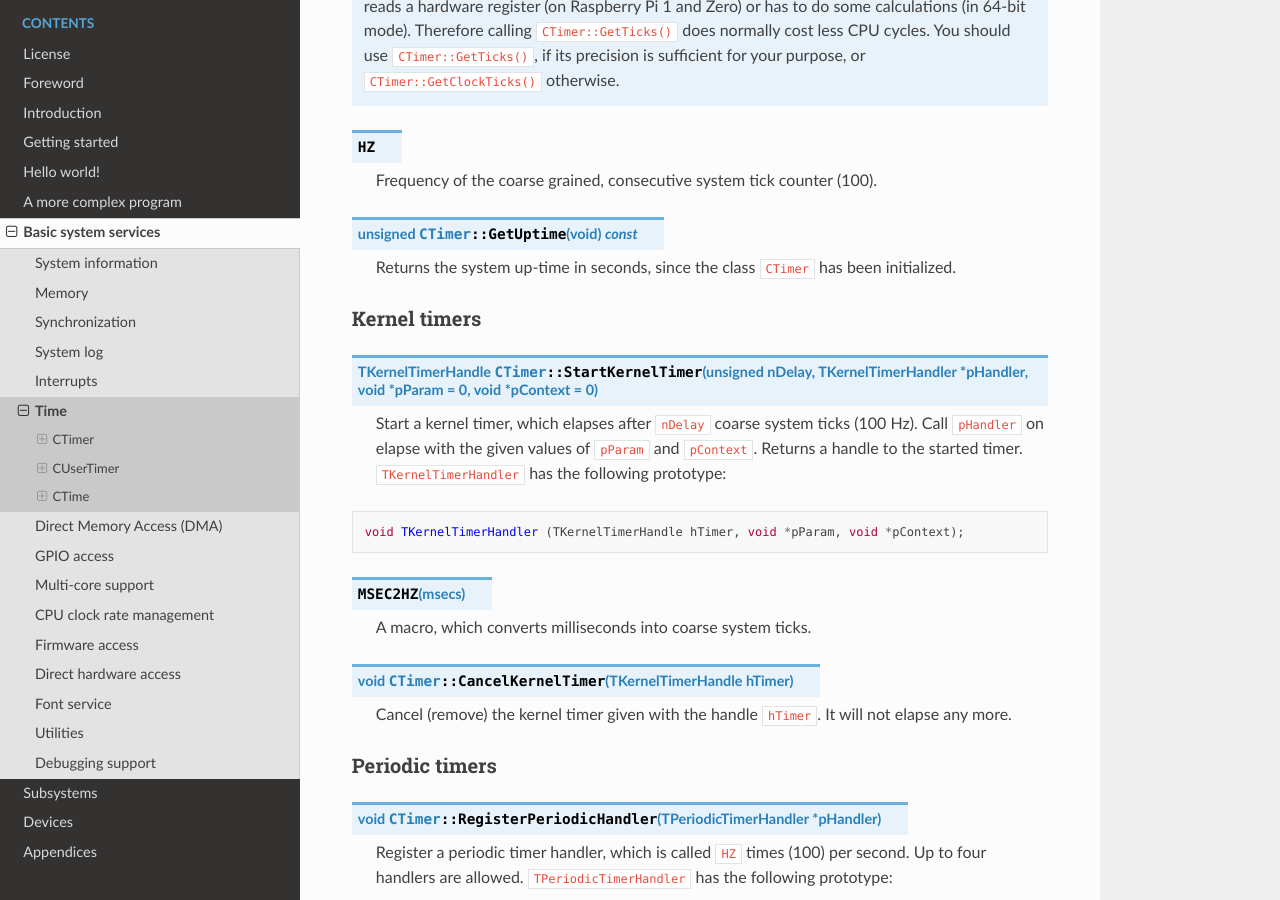
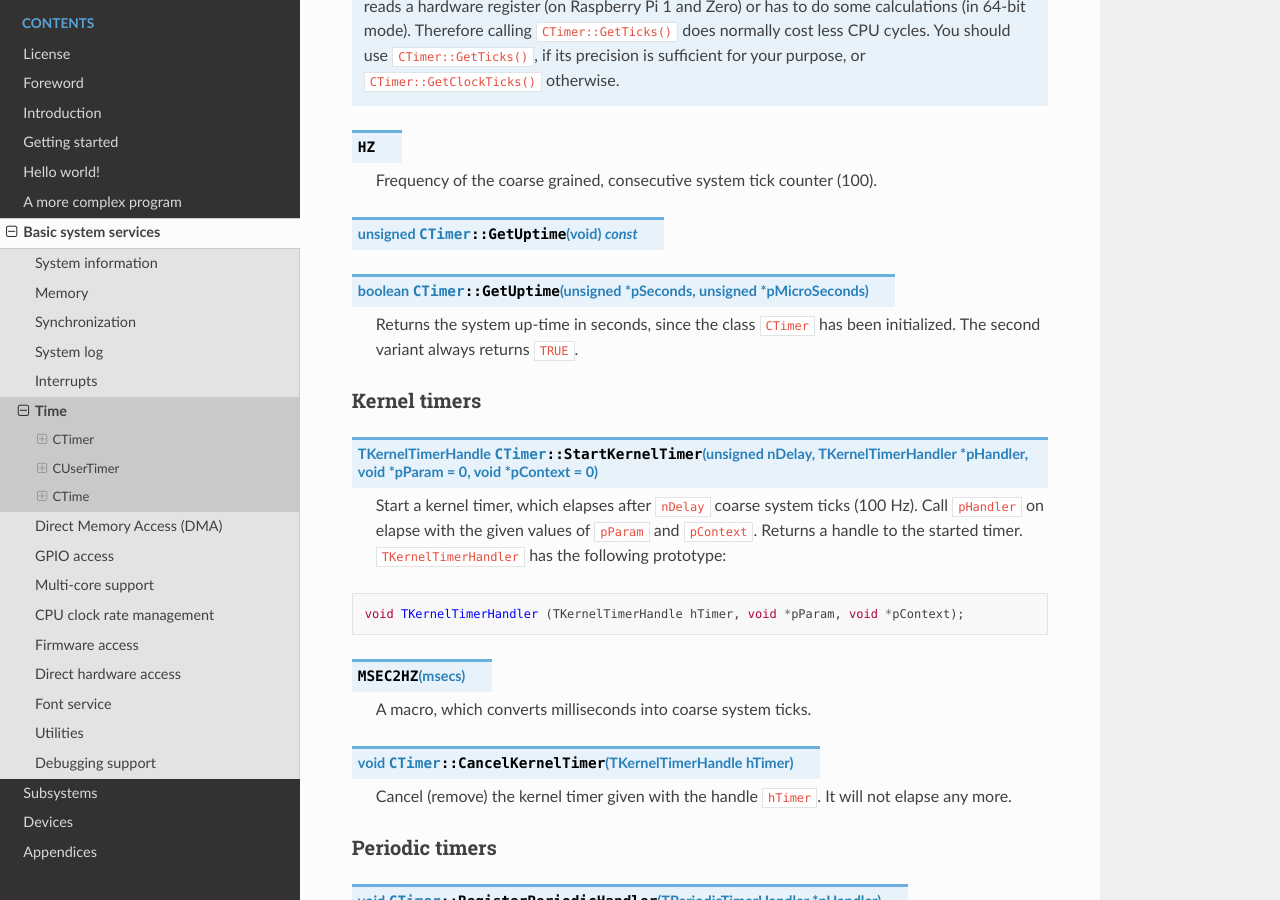
Before and after one commit to rsta2/circle-docs, a Sphinx documentation site: the page built from docs/basic-system-services/time.rst, in a window 1280 px wide and 900 px high, scrolled down 3251 px. Built offline with Sphinx 7.4.7 and the Read the Docs theme 3.1.0, drawn with Linux system fonts in a browser that asks for light colours.

Commit message:
basic-system-services/time: Add GetUptime(sec, usec)

```diff
--- a/docs/basic-system-services/time.rst
+++ b/docs/basic-system-services/time.rst
@@ -114,8 +114,9 @@ Coarse system tick and up-time
 	Frequency of the coarse grained, consecutive system tick counter (100).
 
 .. cpp:function:: unsigned CTimer::GetUptime (void) const
+.. cpp:function:: boolean CTimer::GetUptime (unsigned *pSeconds, unsigned *pMicroSeconds)
 
-	Returns the system up-time in seconds, since the class ``CTimer`` has been initialized.
+	Returns the system up-time in seconds, since the class ``CTimer`` has been initialized. The second variant always returns ``TRUE``.
 
 Kernel timers
 """""""""""""
```
